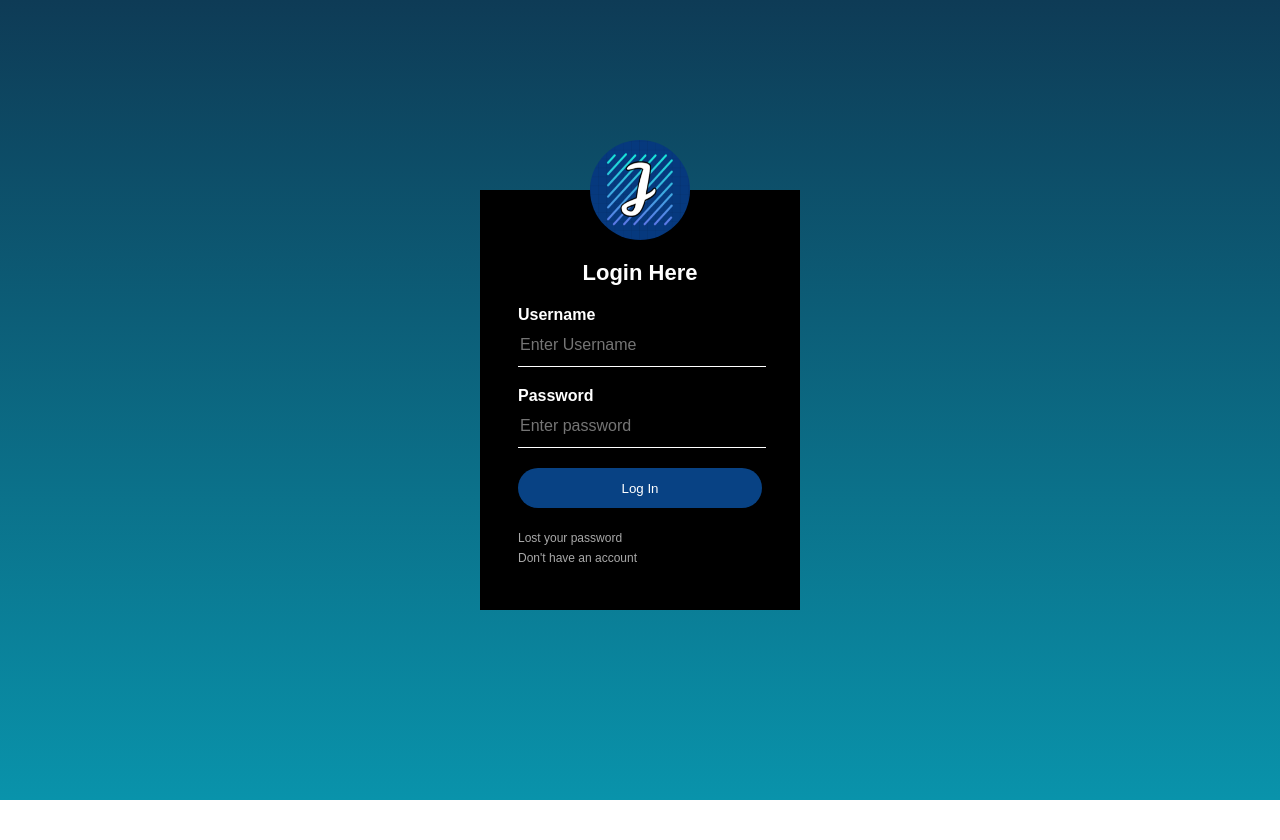
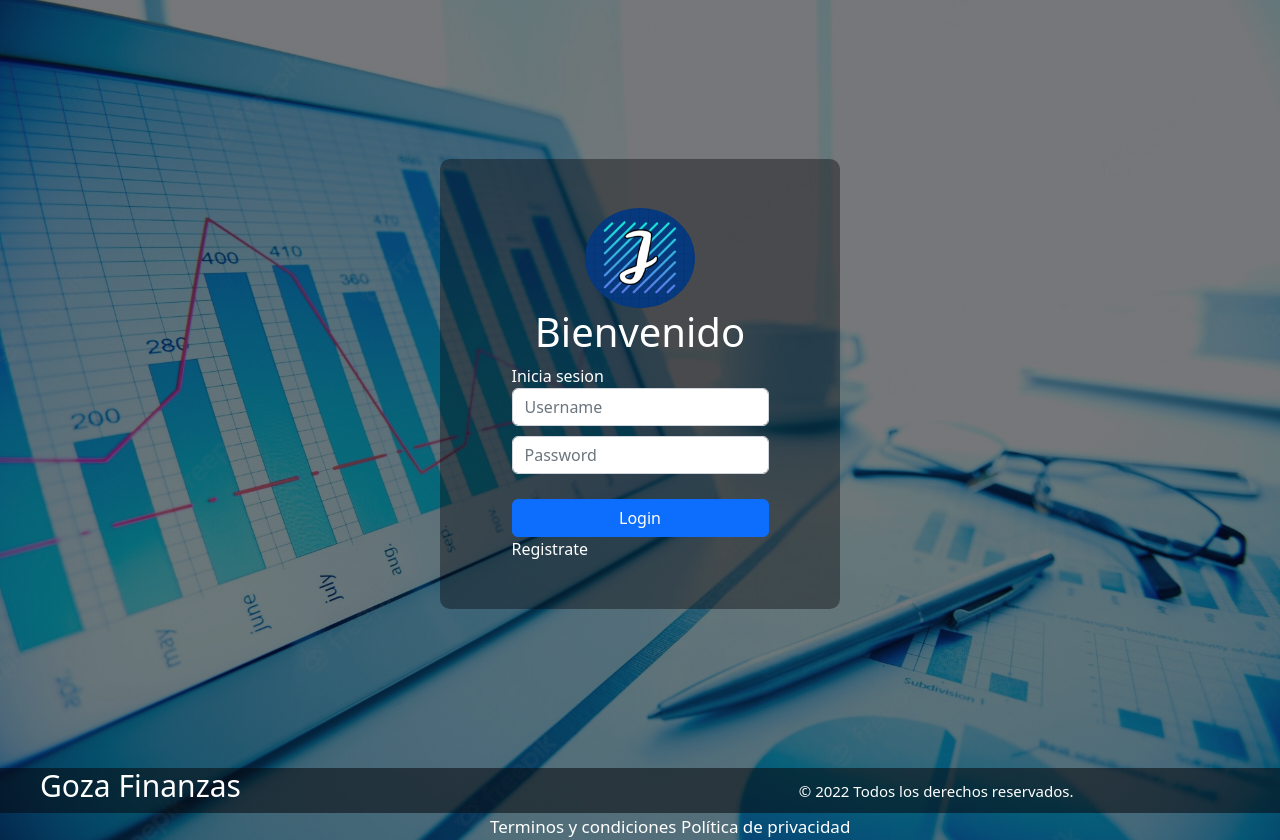
Before and after one commit to goza-finanzas/goza-finanzas, a plain HTML site: page frontend/index.html in a window 1280 px wide. Before the commit the page ends 800 px from the top, so only its background shows below. Drawn offline with nearby package versions, Linux system fonts and the light colour scheme.

Commit message:
Create branch ricardo

```diff
--- a/frontend/css/style.css
+++ b/frontend/css/style.css
@@ -1,123 +1,81 @@
-body {
-    margin: 0;
-    padding: 0;
-    /*margin y padding para ampliarle espacio al body*/
-    background: linear-gradient(180deg, #0e3b56 0%, #0993ab 100%);
-    /*background-size: cover para ajustar la imagen en el fondo*/
+@import url('https://fonts.googleapis.com/css2?family=Inter:wght@400;700&display=swap');
+
+:root {
+    /* font family */
+    --fnt-font-family: 'Inter', sans-serif;
+
+    /* tipo de grosor font family */
+    --fnt-font-bold: 700;
+    --fnt-font-regular: 400;
+}
+
+*{
+    margin: 0px;
+    padding: 0px;
+    box-sizing: border-box;
+}
+
+body{
+    background: linear-gradient(rgba(5,7,12,0.55), rgba(5,7,12,0.55)), url(../img/background.jpg);
     background-size: cover;
-    /*Cambiamos el tipo de letra y la altura de la página la
-    ampliamos al 100% de la pantalla donde se abra*/
     font-family: sans-serif;
-    height: 100vh;
+}
+.main-container {
+    width: 100%;
+    height: 96vh;
+    display: flex;
+    justify-content: center;
+    align-items: center;
+
 }
 
 .login {
-    width: 320px;
-    height: 420px;
-    background: #000;
-    /*Creamos un cuadro negro y el color de abajo es para que su contenido sea blanco*/
-    color: #fff;
-    /*Le indicamos la mitad de arriba y la mitad de la izquierda y eso nos da el centro*/
-    top: 50%;
-    left: 50%;
-    /*Coon las propiedades de position podemos modificar el flujom el flujo es como se muestran las cosas una encima de otra
+    display: flex;
+    flex-flow: column;
+    justify-content: center;
+    align-items: center;
+    background:rgba(5,7,12,0.40);
+    outline: none;
 
-    relative -> Le decimos que coja la posición dependiendo su posición inicial, nos permite jugar con su posición.
-
-    absolute -> Se salta el flujo y queda por encima.
-
-    se pueden combinar absolute y relative, dejando así que no se subirá el absolute por encima de todo sino por encima del relative y dejandolo encerrado ahí y pudiendo moverlo por todo ese límite, sería por ejemplo que el padre sea relative y el hijo absolute, el absolute esta encerrado en ese relative
-
-    */
-    position:absolute;
-    /*Con transform modificamos el elemento sin cambiar su flujo, en este caso lo movemos transladandolo en el eje x y y, siendo que si muevo para atras -50% me queda en el centro en x y -50% lo subo a la mitad(si estaba abajo significa que lo devolvimos) en y , dejandolo en el centro
-
-    recordemos que en esto las cosas van invertidas si le agrego lo alejo y si le resto lo acerco.*/
-    transform: translate(-50%, -50%);
-    /*Ocurre que al crear la caja, esta crece de acuerdo al padding y al border, pues se suma a su dimensión, no queremos eso, sino que su interior solo sea los valores especificados arriba, debido a esto box-sizing con border-box calcula el tamaño restando las anteriores cosas, dejandonos nuestro calculo exacto*/
-    box-sizing: border-box;
-    /*Con padding hacemos que tenga una distancia interior respecto a la caja dejando los elementos mas centrados y mejor vistos
-    70px hacia arriba y abajo y 38 px hacia los lados*/
-    padding: 70px 38px;
+    border-radius: 10px;
+    width: 400px;
+    height: 450px;
+    padding: 5px;
+    margin: auto;
 }
 
 .login .avatar {
-    width: 100px;
     height: 100px;
     border-radius: 50%;
-    /*Le cambiamos sus dimensiones, lo hacemos un circulo con el radio al 50%, luego con absolute lo llevamos encima de todo y luego lo subimos 50px para que quede arriba de la caja sin embargo aun esta centrado así que falta correrlo de la mitad hacia la derecha 50px, como sabemos que si ponemos left lo corre de la izquierda hacia la derecha, pues debemos usar calcular para calular 50% y que le agregue 50 px extras, sin embargo el objetivo es centrarlo arriba de la caja y debemos es restarle los 50px con calcularquitele 50 px al 50% */
 
-    position: absolute;
-    top: -50px;
-    left: calc(50% - 50px);
 }
 
-.login h1 {
-    margin: 0px;
-    /*Cuando hay tres es arriba, lados y abajo*/
-    padding: 0 0 20px;
-    /*text-align para centar el texto*/
-    text-align: center;
-    font-size: 22px;
+.form-control{
+    margin-bottom: 10px;
 }
 
-.login label {
-    /*
-    ESTA EXPLICACIÓN ANTES ERA PARA H1
-    Queremos quitarle espacios al titulo pues entonces ponemos margin y paddin con 0*/
-    margin: 0px;
-    padding: 0px;
-    /*Indicamos el peso o magnitud de la fuente poniendola negrilla*/
-    font-weight: bold;
-    /*Explicación propiedad display en css
-    como lo vamos a mostrar en el flujo básicamente, por naturaleza va uno debajo del otro los elementos, eso natural se llama display: block , haciendo que de ancho ocupe el 100% y solo dejando la alternativa de ir uno debajo del otro
-
-    display: inline -> es para poner uno al lado de otro, ocupa solo su contenido no el 100% del ancho y alto asignado
-
-    display: inline-block, toma todo el ancho y alto que le indicamos
-
-    AHORA SE USA DISPLAY GRID O DISPLAY FLEX*/
-    display: block;
+.btn-primary{
+    width: 100%;
+    margin-top: 15px;
 }
 
-.login input {
-    width: 100%;
-    margin-bottom: 20px;
+.link{
+    color: rgb(255, 255, 255);
+    text-decoration: none;
 }
 
-.login input[ type="text" ],
-.login input[ type="password" ] {
-    border: none;
-    border-bottom: 1px solid white;
-    background-color: transparent;
-    /*Al dar click en el input se remarcar con una línea, así que al quitar el outline es quitar la línea al clickear*/
-    outline: none;
-    height: 40px;
-    color: #fff;
-    font-size: 16px;
+.login{
+    color: white;
 }
 
-.login input[ type="submit" ] {
-    border: none;
-    outline: none;
-    height: 40px;
-    background-color: rgb(8, 66, 132);
-    color: #fff;
-    font: 18px;
-    border-radius: 20px;
+footer{
+    height: 45px;
+    width: 100%;
+    background: linear-gradient(rgba(5,7,12,0.55), rgba(5,7,12,0.55));
+    color: white;
+ }
+
+ h2{
+    margin-left: 40px;
+    margin-top: 7px;
 }
-
-.login a {
-    /*Con el text decoration quitamos el hecho de que al dar click se ponga ázul pues la configuración por defecto, así como el delineado con la raya*/
-    text-decoration: none;
-    font-size: 12px;
-    line-height: 20px;
-    color: darkgrey;
-    display: block;
-}
-
-/**La pseudo clase ::hover se usa para seleccionar y dar estilo al pasar el mouse por un elemento, en este caso que cambiará de color,
-cuando hacemos referencia a un hover en especifico va con solo :hover, cuando es el global es ::hover*/
-.login a:hover {
-    color: #fff;
-}
--- a/frontend/index.html
+++ b/frontend/index.html
@@ -4,25 +4,41 @@
     <meta charset="UTF-8">
     <title>Login Juansubas</title>
     <link rel="stylesheet" href="css/style.css">
+    <link href="https://cdn.jsdelivr.net/npm/bootstrap@5.2.1/dist/css/bootstrap.min.css" rel="stylesheet" integrity="sha384-iYQeCzEYFbKjA/T2uDLTpkwGzCiq6soy8tYaI1GyVh/UjpbCx/TYkiZhlZB6+fzT" crossorigin="anonymous">
+    <script src="https://cdn.jsdelivr.net/npm/bootstrap@5.2.1/dist/js/bootstrap.bundle.min.js" integrity="sha384-u1OknCvxWvY5kfmNBILK2hRnQC3Pr17a+RTT6rIHI7NnikvbZlHgTPOOmMi466C8" crossorigin="anonymous"></script>
 </head>
 <body>
+    <main class="main-container">
     <div class="login">
         <img class="avatar" src="img/logo.png" alt="logo">
-        <h1>Login Here</h1>
-        <form>
+        <h1 class="bienvenido">Bienvenido</h1>
+        <form >
             <!--USERNAME-->
-            <label for="username">Username</label>
-            <input type="text" placeholder="Enter Username">
+            <div class="username">
+                <label for="username">Inicia sesion</label>
+                <input class="form-control" type="text" placeholder="Username">
+            </div>
 
             <!--PASSWORD-->
-            <label for="password">Password</label>
-            <input type="password" placeholder="Enter password">
 
-            <input type="submit" value="Log In">
+            <input class="form-control" type="password" placeholder="Password">
 
-            <a href="#">Lost your password</a>
-            <a href="#">Don't have an account</a>
+            <a class="btn btn-primary" href="#" role="button">Login</a>
+
+            <a class= link href="#">Registrate</a>
         </form>
     </div>
+</main>
+    <footer>
+        <h2 style="font-size: 30px" class="smileTask">
+          Goza Finanzas
+          <span style="font-size: 15px; margin-left: 550px"
+            >© 2022 Todos los derechos reservados.</span
+          >
+          <span style="font-size: 17px; margin-left: 450px"
+            >Terminos y condiciones Política de privacidad</span
+          >
+        </h2>
+      </footer>
 </body>
 </html>
```
Also changed, not shown: frontend/img/background.jpg (added), frontend/img/bg.jpeg (deleted).
